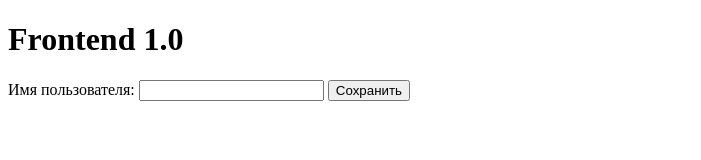
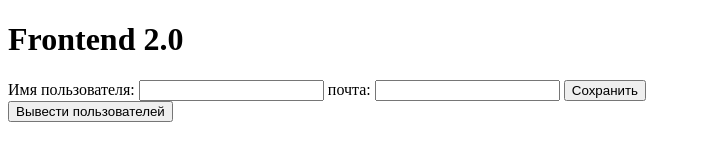
Before and after one commit to DenisZaz/frontend, a plain HTML site: page index.html in a window 1280 px wide. Shown: the whole page, without its empty margins (0-701 px from the left). Drawn offline with Linux system fonts and the light colour scheme.

Commit message:
front 2.0

```diff
--- a/index.html
+++ b/index.html
@@ -3,15 +3,21 @@
 <head>
     <meta charset="UTF-8">
     <meta name="viewport" content="width=device-width, initial-scale=1.0">
-    <title>Frontend 1.0</title>
+    <title>Frontend 2.0</title>
 </head>
 
 <body>
-    <h1>Frontend 1.0</h1>
+    <h1>Frontend 2.0</h1>
     <form action="/useradd" method="POST">
         <label for="username">Имя пользователя:</label>
         <input type="text" id="username" name="username">
+        <label for="email">почта:</label>
+        <input type="text" id="email" name="email">
         <button type="submit">Сохранить</button>
+    </form>
+
+    <form action="/get-data" method="GET"></form>
+        <button type="submit">Вывести пользователей</button>
     </form>
 </body>
 </html>
```
